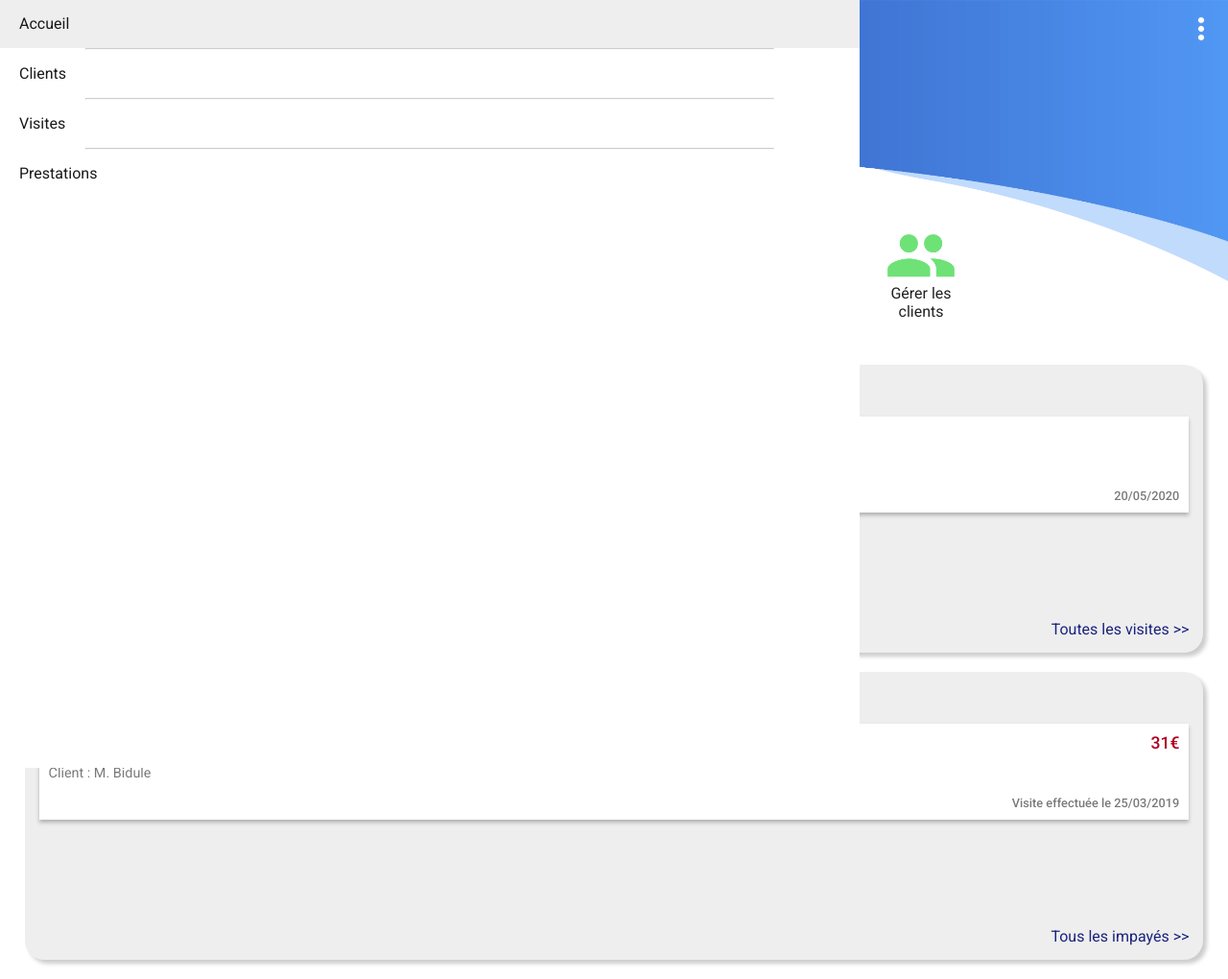
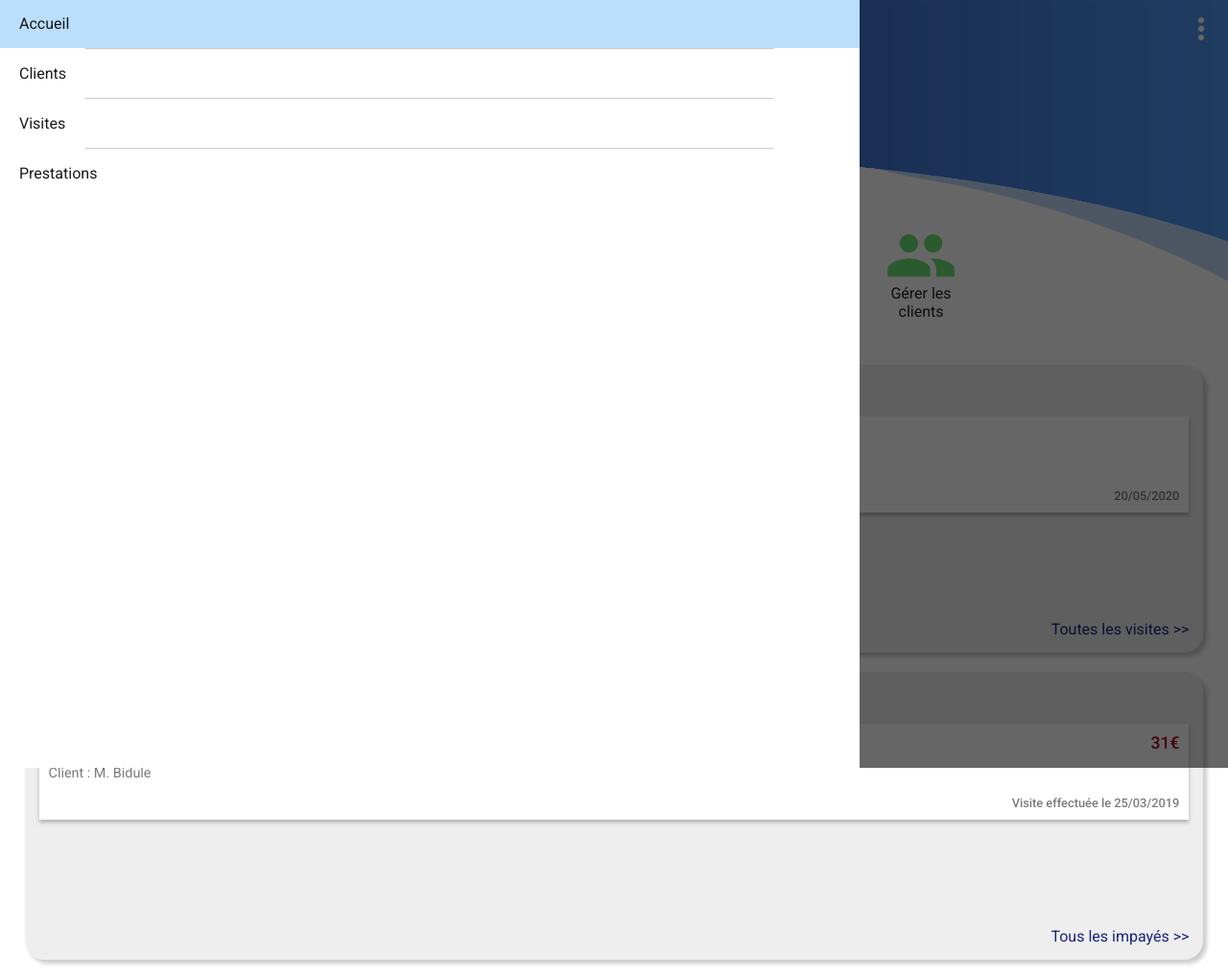
Before and after one commit to Serrazelgobaa/stage-app, a PHP site: page / in a window 1280 px wide. Shown: the whole page at 96% size. Run offline with PHP 8.4, Linux system fonts and the light colour scheme.

Commit message:
rajout noir

```diff
--- a/index.php
+++ b/index.php
@@ -29,6 +29,8 @@
           <a href="gestion_prestas.php"><li>Prestations</li></a>
         </ul>
     </div>
+
+    <div class="noir"></div>
 
 	<main>
 		<div id="bande_icones">
--- a/style.css
+++ b/style.css
@@ -82,10 +82,19 @@ nav img {
 }
 
 #menu_options a li:hover {
-	background-color: #eee;
+	background-color: #BBDEFB;
 }
+/* ////////////// FIN MENU BURGER ///////////////////////// */
 
-/* ////////////// FIN MENU BURGER ///////////////////////// */
+.noir {
+	position: fixed;
+	top: 0;
+	width: 100%;
+	height: 100%;
+	background-color: rgba(0,0,0,0.6);
+	cursor: pointer;
+	z-index: 70;
+}
 
 header h1 {
 	text-align: center;
```
